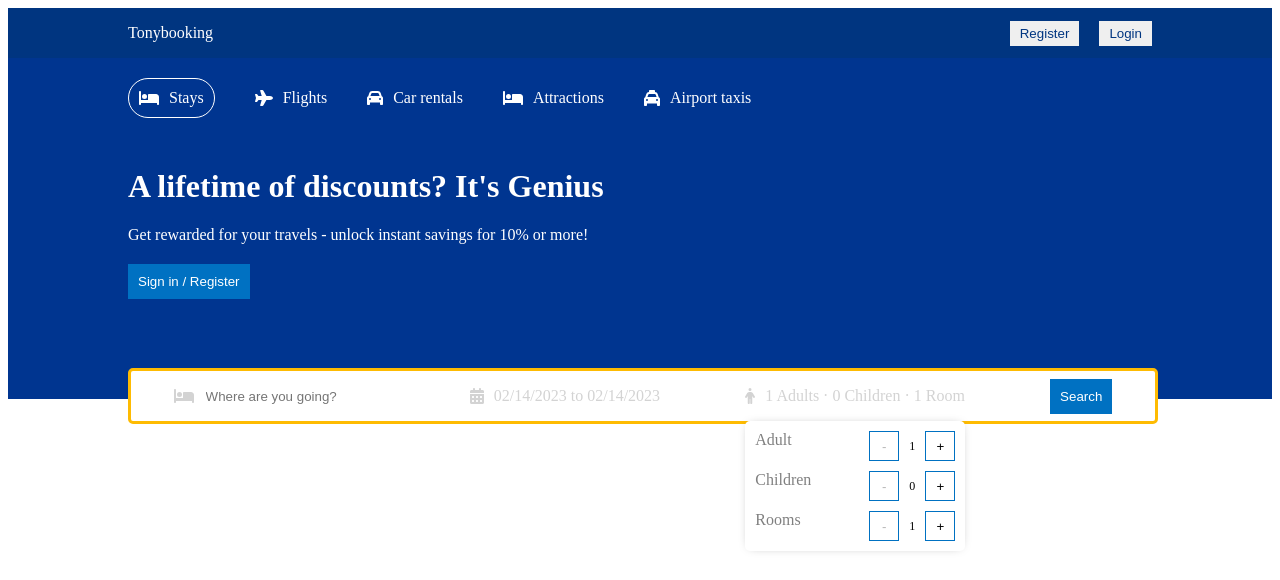
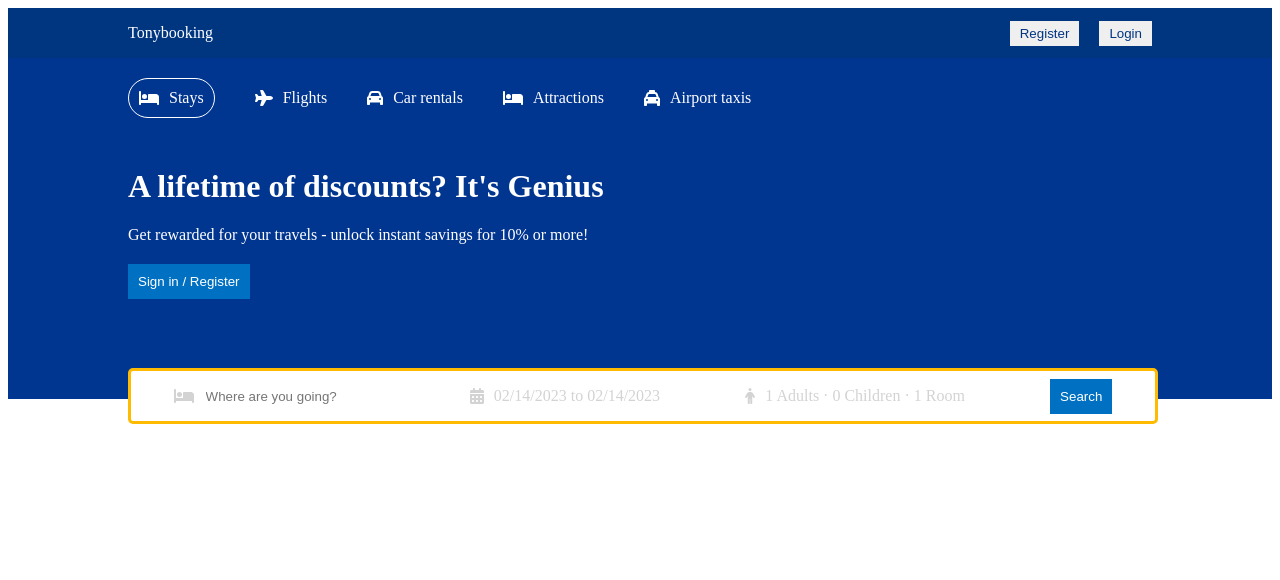
Before and after one commit to adavid1696/booking-project, a React (Create React App) app in the folder client/: page / in a window 1280 px wide. Shown: the top 580 px of the page. Built offline with nearby package versions, Linux system fonts and the light colour scheme.

Commit message:
header component finished

```diff
--- a/client/src/components/header/Header.css
+++ b/client/src/components/header/Header.css
@@ -115,3 +115,7 @@
 	border: 1px solid #0071c2;
 	background-color: white;
 }
+
+.optionCounterButton:disabled {
+	cursor: not-allowed;
+}
--- a/client/src/components/header/Header.jsx
+++ b/client/src/components/header/Header.jsx
@@ -94,8 +94,8 @@ function Header() {
           </div>
           <div className="headerSearchItem">
             <FontAwesomeIcon icon={faPerson} className="headerIcon" />
-            <span className='headerSearchText'>{`${options.adult} Adults · ${options.children} Children · ${options.room} Room`}</span>
-            <div className="options">
+            <span onClick={() => setOpenOptions(prev => !prev)} className='headerSearchText'>{`${options.adult} Adults · ${options.children} Children · ${options.room} Room`}</span>
+            {openOptions && <div className="options">
               <div className="optionItem">
                 <span className="optionText">Adult</span>
                 <div className="optionCounter">
@@ -135,7 +135,7 @@ function Header() {
                   <button onClick={() => handleOption('room', '+')} className="optionCounterButton">+</button>
                 </div>
               </div>
-            </div>
+            </div>}
           </div>
           <div className="headerSearchItem">
             <button className="headerBtn">Search</button>
```
